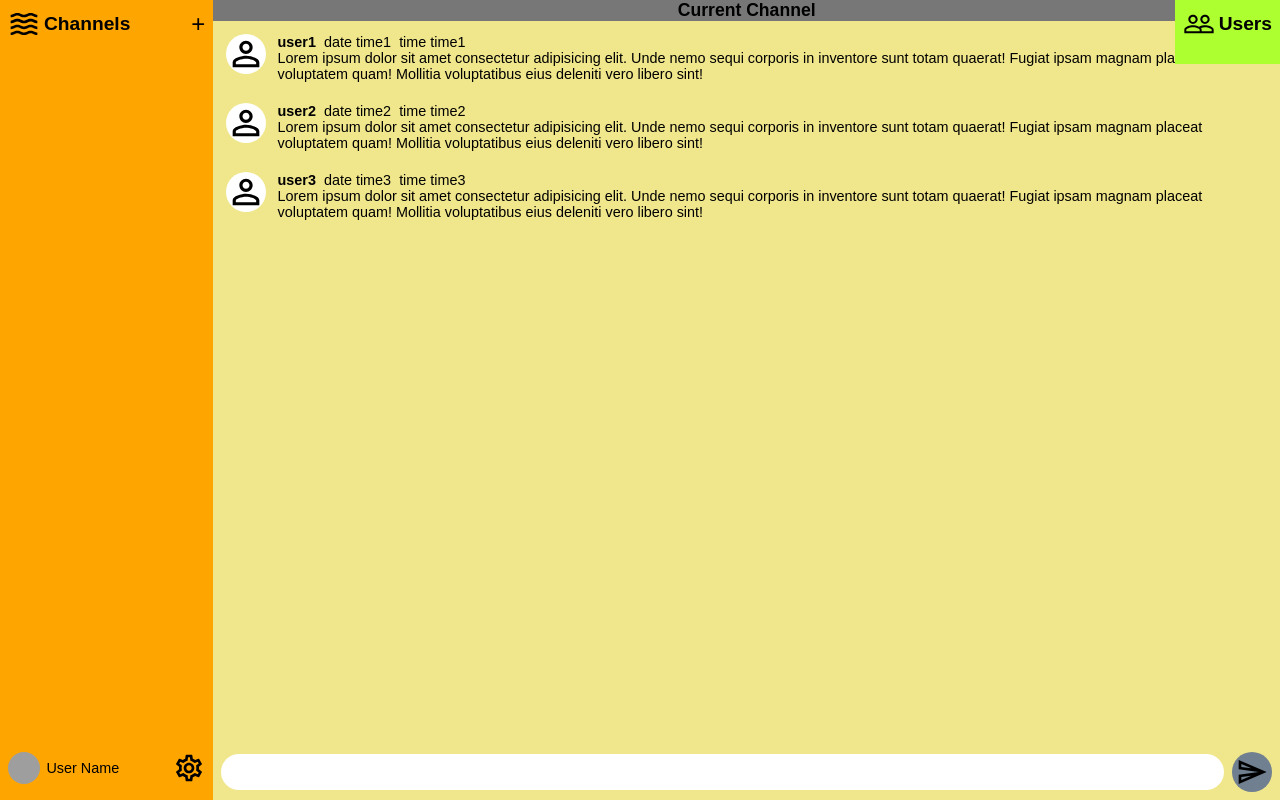
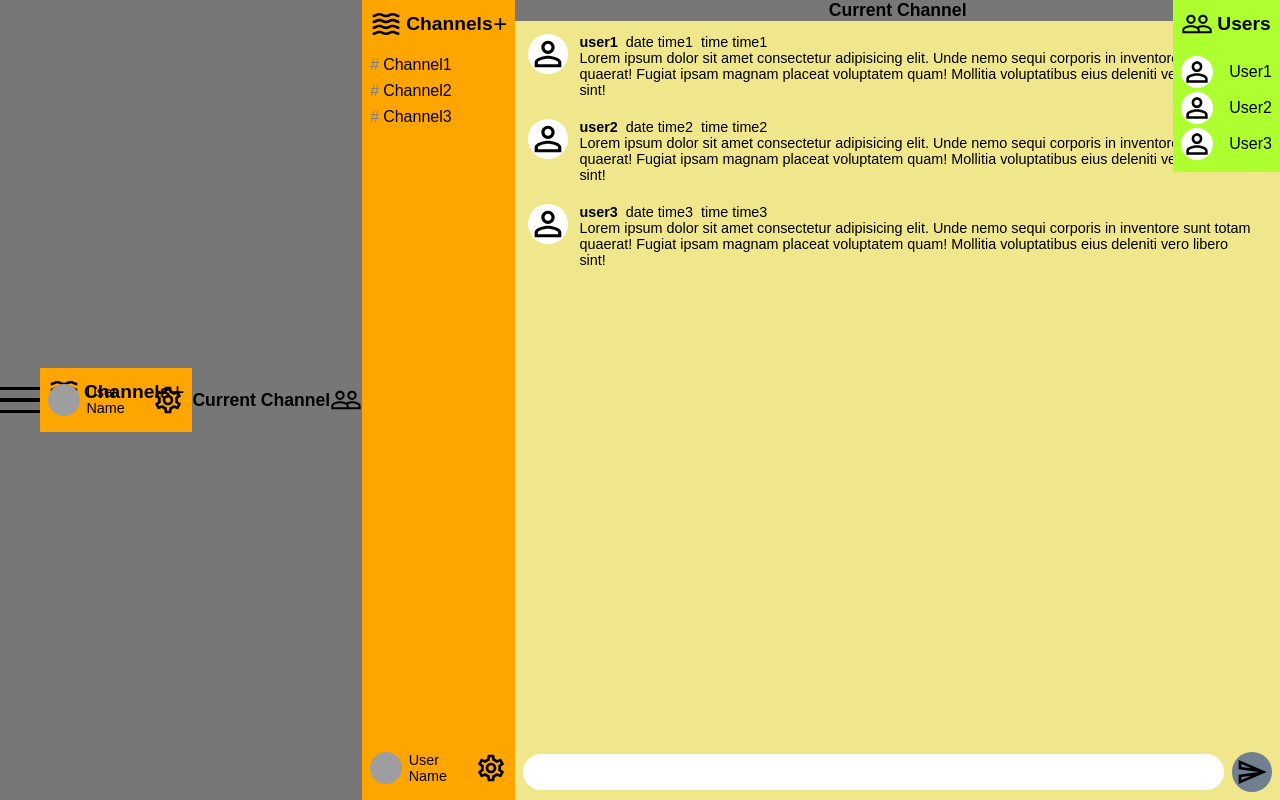
Before and after one commit to alexxbull/rpchat, a React (Create React App) app in the folder frontend/: page / in a window 1280 px wide. Built offline with nearby package versions, Linux system fonts and the light colour scheme; grey boxes are pictures that could not be loaded.

Commit message:
added conditional rendering of Channels and Users component moved Toolbar conditional rendering logic to Toolbar component

```diff
--- a/frontend/src/App.js
+++ b/frontend/src/App.js
@@ -17,15 +17,13 @@ function App() {
     return () => window.removeEventListener('resize', updateView)
   })
 
-  const toolbar = isDesktop ? null : <Toolbar />
-
   return (
     <div className="App">
       <Backdrop />
-      {toolbar}
-      <Channels />
+      <Toolbar show={!isDesktop} />
+      <Channels show={isDesktop} />
       <Chat />
-      <Users />
+      <Users show={isDesktop} />
     </div>
   );
 }
```
